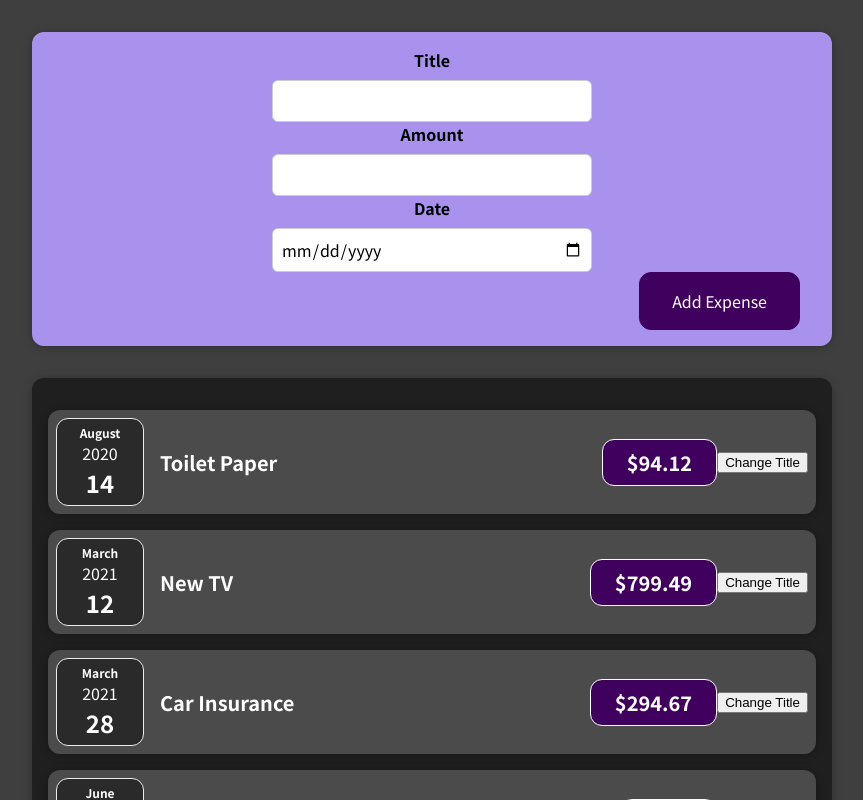
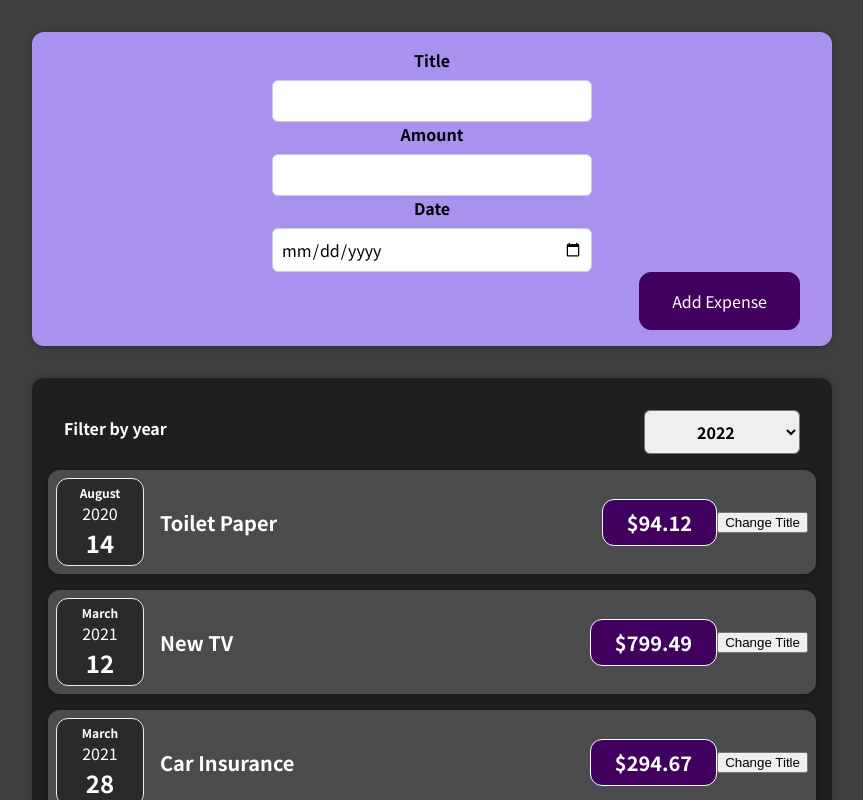
Before and after one commit to EnesDemirtas/ExpenseTracker, a React (Create React App) app: page / in a window 1280 px wide. Shown: the top 800 px of the page, without its empty margins (208-1071 px from the left). Built offline with nearby package versions, Linux system fonts and the light colour scheme.

Commit message:
Add year filter

```diff
--- a/src/components/Expenses/Expenses.js
+++ b/src/components/Expenses/Expenses.js
@@ -1,10 +1,25 @@
+import { useState } from "react";
 import ExpenseItem from "./ExpenseItem";
 import Card from "../UI/Card";
+import ExpensesFilter from "./ExpensesFilter";
+
 import "./Expenses.css";
 
 function Expenses(props) {
+  const [filteredYear, setFilteredYear] = useState("2022");
+
+  const filterChangeHandler = (selectedYear) => {
+    setFilteredYear(selectedYear);
+  };
+
   return (
+    <div>
       <Card className="expenses">
+        <ExpensesFilter
+          selected={filteredYear}
+          onChangeFilter={filterChangeHandler}
+        />
+
         <ExpenseItem
           title={props.items[0].title}
           amount={props.items[0].amount}
@@ -26,6 +41,7 @@
           date={props.items[3].date}
         />
       </Card>
+    </div>
   );
 }
 
--- /dev/null
+++ b/src/components/Expenses/ExpensesFilter.css
@@ -0,0 +1,24 @@
+.expenses-filter {
+  color: white;
+  padding: 0 1rem;
+}
+
+.expenses-filter__control {
+  display: flex;
+  width: 100%;
+  align-items: center;
+  justify-content: space-between;
+  margin: 1rem 0;
+}
+
+.expenses-filter label {
+  font-weight: bold;
+  margin-bottom: 0.5rem;
+}
+
+.expenses-filter select {
+  font: inherit;
+  padding: 0.5rem 3rem;
+  font-weight: bold;
+  border-radius: 6px;
+}
--- /dev/null
+++ b/src/components/Expenses/ExpensesFilter.js
@@ -0,0 +1,24 @@
+import "./ExpensesFilter.css";
+
+const ExpensesFilter = (props) => {
+  const dropdownChangeHandler = (event) => {
+    props.onChangeFilter(event.target.value);
+  };
+
+  return (
+    <div className="expenses-filter">
+      <div className="expenses-filter__control">
+        <label>Filter by year</label>
+        <select value={props.selected} onChange={dropdownChangeHandler}>
+          <option value="2023">2023</option>
+          <option value="2022">2022</option>
+          <option value="2021">2021</option>
+          <option value="2020">2020</option>
+          <option value="2019">2019</option>
+        </select>
+      </div>
+    </div>
+  );
+};
+
+export default ExpensesFilter;
```
Lines whose indentation alone changed are shown as unchanged.
